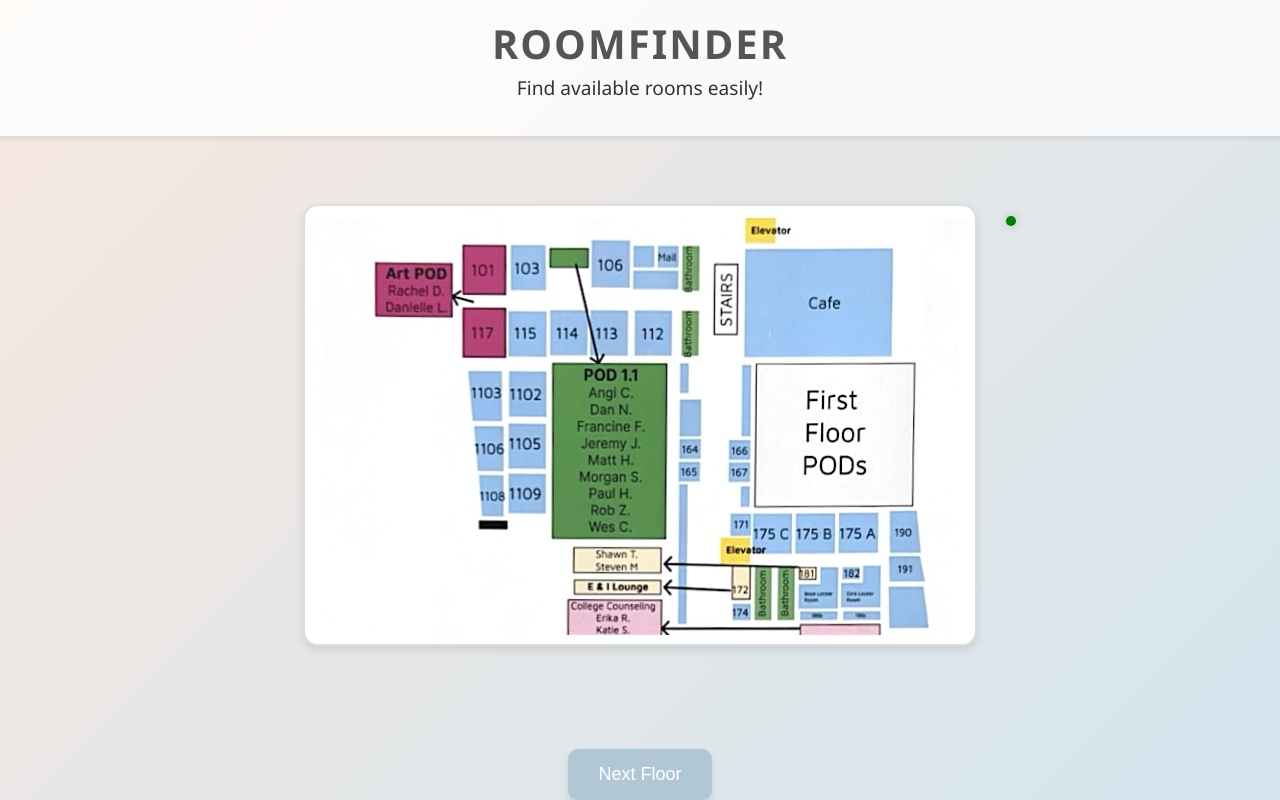
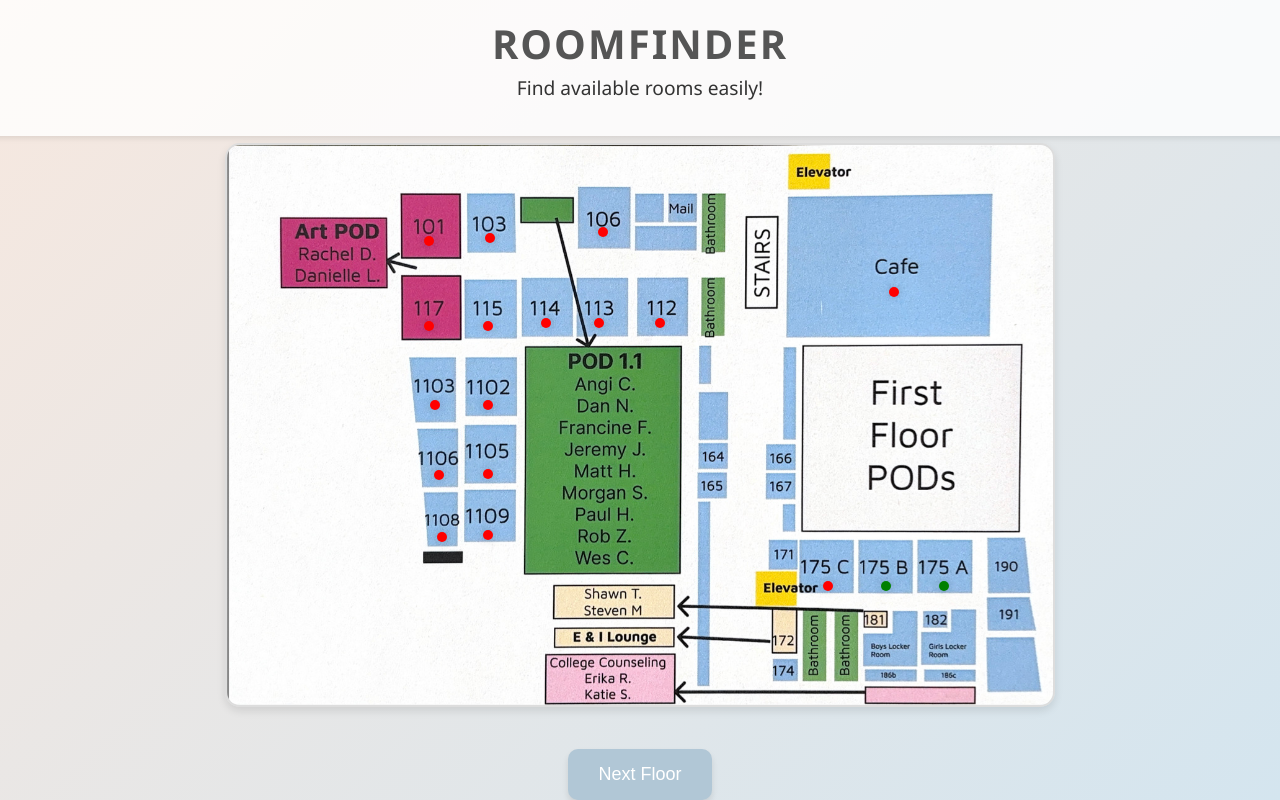
Before and after one commit to evan722/SWE-Project-RoomFinder, a Flask app: page / in a window 1280 px wide. Run offline with Flask 3, Linux system fonts and the light colour scheme.

Commit message:
new maps and added map 1 dots

```diff
--- a/static/script.js
+++ b/static/script.js
@@ -5,69 +5,107 @@ document.addEventListener('DOMContentLoaded', () => {
     const mapElement = document.getElementById('map');
     const nextMapButton = document.getElementById('next-map-btn');
     const mapContainer = document.querySelector('.map-container');
+    const dotElements = document.querySelectorAll('.dot');  // Select all dot elements
 
-    // Dot data: percentage positions relative to the map, color (0 = red, 1 = green), and mapIndex
-    const dots = [
-        { xPercent: 150, yPercent: 50, color: 1, mapIndex: 0 },  // Appears on map1
-        { xPercent: 30, yPercent: 40, color: 1, mapIndex: 1 },  // Appears on map2
-        { xPercent: 50, yPercent: 60, color: 0, mapIndex: 2 }   // Appears on map3
-    ];
-
-    // Function to create dot elements
-    function createDot(dot, index) {
-        const dotElement = document.createElement('div');
-        dotElement.classList.add('dot');
-        dotElement.style.position = 'absolute';
-        dotElement.style.width = '10px';
-        dotElement.style.height = '10px';
-        dotElement.style.borderRadius = '50%';
-        dotElement.style.boxShadow = '0 0 10px rgba(0, 0, 0, 0.2)';
-        dotElement.style.backgroundColor = dot.color === 0 ? 'red' : 'green';
-        dotElement.dataset.mapIndex = dot.mapIndex;  // Store which map this dot belongs to
-        dotElement.dataset.dotIndex = index;         // Store the index to reference in the dots array
-        dotElement.style.display = 'none';           // Hide initially
-        mapContainer.appendChild(dotElement);
-
-        return dotElement;
-    }
-
-    // Create dots and store references to them
-    const dotElements = dots.map((dot, index) => createDot(dot, index));
-
-    // Function to update dot positions based on map size and keep them centered
-    function updateDotPositions() {
-        const mapRect = mapElement.getBoundingClientRect();
-        dotElements.forEach((dotElement, index) => {
-            const dotData = dots[index];
-            if (parseInt(dotElement.dataset.mapIndex) === currentMapIndex) {
-                // Calculate position as percentage of map size
-                const xPosition = mapRect.width * (dotData.xPercent / 100);
-                const yPosition = mapRect.height * (dotData.yPercent / 100);
-
-                // Offset dot to ensure it stays centered (considering the dot's size)
-                const dotSize = parseInt(dotElement.style.width);  // Assuming the dot is a square
-                const xOffset = dotSize / 2;
-                const yOffset = dotSize / 2;
-
-                dotElement.style.left = `${xPosition - xOffset}px`;
-                dotElement.style.top = `${yPosition - yOffset}px`;
-                dotElement.style.display = 'block';  // Show if assigned to current map
+    // Function to update dot visibility based on current map
+    function updateDotVisibility() {
+        dotElements.forEach(dot => {
+            const mapIndex = parseInt(dot.dataset.mapIndex);
+            if (mapIndex === currentMapIndex) {
+                dot.style.display = 'block';  // Show dot if it's for the current map
             } else {
-                dotElement.style.display = 'none';   // Hide otherwise
+                dot.style.display = 'none';   // Hide dot if it's for another map
             }
         });
     }
 
-    // Switch map and update dot visibility and positions
+    // Switch map and update dot visibility
     nextMapButton.addEventListener('click', () => {
         currentMapIndex = (currentMapIndex + 1) % maps.length;
         mapElement.src = `/static/${maps[currentMapIndex]}`;
-        updateDotPositions();
+        updateDotVisibility();
     });
 
-    // Update dot positions initially and on window resize
-    window.addEventListener('resize', updateDotPositions);
+    // Initial update of dot visibility when the page loads
+    updateDotVisibility();
+});
 
-    // Initial update of dot positions when the page loads
-    updateDotPositions();
-});
+
+
+
+
+//dots var
+
+let RM101 = 0; // Initially green
+let RM103 = 0; // Initially green
+let RM106 = 0; // Initially red
+let RM117 = 0;
+let RM1103 = 0;
+let RM1106 = 0;
+let RM1108 = 0;
+let RM1109 = 0;
+let RM1105 = 0;
+let RM1102 = 0;
+let RM115 = 0;
+let RM114 = 0;
+let RM113 = 0;
+let RM112 = 0;
+let Cafe = 0;
+let C175 = 0;
+let B175 = 1;
+let A175 = 1;
+
+
+
+
+
+// Function to update dot colors
+function updateDotColors() {
+    // Access dots by their IDs
+    let dot1 = document.getElementById('dot1');
+    let dot2 = document.getElementById('dot2');
+    let dot3 = document.getElementById('dot3');
+    let dot4 = document.getElementById('dot4');
+    let dot5 = document.getElementById('dot5');
+    let dot6 = document.getElementById('dot6');
+    let dot7 = document.getElementById('dot7');
+    let dot8 = document.getElementById('dot8');
+    let dot9 = document.getElementById('dot9');
+    let dot10 = document.getElementById('dot10');
+    let dot11 = document.getElementById('dot11');
+    let dot12 = document.getElementById('dot12');
+    let dot13 = document.getElementById('dot13');
+    let dot14 = document.getElementById('dot14');
+    let dot15 = document.getElementById('dot15');
+    let dot16 = document.getElementById('dot16');
+    let dot17 = document.getElementById('dot17');
+    let dot18 = document.getElementById('dot18');
+
+
+
+
+    // Update the colors of the dots based on their individual variables
+    dot1.style.backgroundColor = RM101 === 1 ? 'green' : 'red';
+    dot2.style.backgroundColor = RM103 === 1 ? 'green' : 'red';
+    dot3.style.backgroundColor = RM106 === 1 ? 'green' : 'red';
+    dot4.style.backgroundColor = RM117 === 1 ? 'green' : 'red';
+    dot5.style.backgroundColor = RM1103 === 1 ? 'green' : 'red';
+    dot6.style.backgroundColor = RM1106 === 1 ? 'green' : 'red';
+    dot7.style.backgroundColor = RM1108 === 1 ? 'green' : 'red';
+    dot8.style.backgroundColor = RM1109 === 1 ? 'green' : 'red';
+    dot9.style.backgroundColor = RM1105 === 1 ? 'green' : 'red';
+    dot10.style.backgroundColor = RM1102 === 1 ? 'green' : 'red';
+    dot11.style.backgroundColor = RM115 === 1 ? 'green' : 'red';
+    dot12.style.backgroundColor = RM114 === 1 ? 'green' : 'red';
+    dot13.style.backgroundColor = RM113 === 1 ? 'green' : 'red';
+    dot14.style.backgroundColor = RM112 === 1 ? 'green' : 'red';
+    dot15.style.backgroundColor = Cafe === 1 ? 'green' : 'red';
+    dot16.style.backgroundColor = C175 === 1 ? 'green' : 'red';
+    dot17.style.backgroundColor = B175 === 1 ? 'green' : 'red';
+    dot18.style.backgroundColor = A175 === 1 ? 'green' : 'red';
+
+
+}
+
+// Call the function initially to set the colors when the page loads
+updateDotColors();
--- a/static/style.css
+++ b/static/style.css
@@ -1,3 +1,4 @@
+/* Body styles: layout, font, background, alignment */
 body {
     margin: 0;
     padding: 0;
@@ -5,32 +6,36 @@ body {
     background: linear-gradient(135deg, #f7e8df 0%, #d4e5ef 100%);
     display: flex;
     flex-direction: column;
-    align-items:center;
+    align-items: center;
     justify-content: flex-start;
     min-height: 100vh;
     text-align: center;
     color: #333;
 }
 
-
+/* Map container: flexbox alignment, spacing */
 .map-container {
-    display:flex; /*z*/
+    display: flex;
     justify-content: center;
     align-items: center;
     margin-top: 120px;
     flex-grow: 1;
+    position: relative;  /* Allows the dots to position relative to this container */
+    max-width: 100%;
+    flex-direction: column; /* Make the content inside stack */
 }
 
+/* Image styles: responsiveness, border, shadow */
 img {
     max-width: 100%;
     max-height: 70vh;
     border: 2px solid #ddd;
     border-radius: 15px;
     box-shadow: 0 4px 8px rgba(0, 0, 0, 0.1);
+    position: relative; /* Allows dots to stay inside map */
 }
 
-/* Test Dot */
-
+/* Dot styles: positioning, size, shadow */
 .dot {
     position: absolute;
     width: 10px;
@@ -39,27 +44,21 @@ img {
     box-shadow: 0 0 10px rgba(0, 0, 0, 0.2);
 }
 
-
+/* Status dot: default styles */
 #status-dot {
     width: 10px;
     height: 10px;
-    background-color: red; /* Default color if JavaScript fails */
-    border-radius: 50%; /* Makes the div a circle */
+    background-color: red;
+    border-radius: 50%;
     display: inline-block;
     box-shadow: 0 0 10px rgba(0, 0, 0, 0.2);
     margin-top: 20px;
     position: absolute;
-    bottom:100px;
-    left:100px;
+    bottom: 100px;
+    left: 100px;
 }
 
-
-
-
-
-
-
-/* Header styles */
+/* Header styles: background, fixed positioning, shadow */
 header {
     background-color: rgba(255, 255, 255, 0.8);
     padding: 1rem;
@@ -70,6 +69,7 @@ header {
     z-index: 900;
 }
 
+/* Header text: title and subtitle */
 header h1 {
     font-size: 2.5rem;
     margin: 0;
@@ -84,11 +84,7 @@ header p {
     margin-top: 0.2rem;
 }
 
-
-
-
-
-/* Button styles */
+/* Button styles: appearance, hover, focus */
 button {
     background-color: #b1c7d6;
     color: white;
@@ -110,7 +106,7 @@ button:focus {
     outline: none;
 }
 
-/* Footer styles */
+/* Footer styles: background, fixed positioning, shadow */
 footer {
     background-color: rgba(255, 255, 255, 0.8);
     padding: 1rem;
--- a/templates/index.html
+++ b/templates/index.html
@@ -8,7 +8,6 @@
 </head>
 <body>
 
-
     <header>
         <h1>RoomFinder</h1>
         <p>Find available rooms easily!</p>
@@ -16,12 +15,34 @@
 
     <div class="map-container">
         <img id="map" src="{{ url_for('static', filename='map1.jpg') }}" alt="Map 1">
+
+        <!-- Dot elements with IDs for each map -->
+        <div id="dot1" class="dot" data-map-index="0" style="left: 24%; top: 19%;"></div> <!-- Dot for map1 -->
+        <div id="dot2" class="dot" data-map-index="0" style="left: 31.3%; top: 18.5%;"></div> <!-- Dot for map2 -->
+        <div id="dot3" class="dot" data-map-index="0" style="left: 45%; top: 17.5%;"></div>
+        <div id="dot4" class="dot" data-map-index="0" style="left: 24%; top: 33%;"></div>
+        <div id="dot5" class="dot" data-map-index="0" style="left: 24.7%; top: 46%;"></div>
+        <div id="dot6" class="dot" data-map-index="0" style="left: 25.2%; top: 57.5%;"></div>
+        <div id="dot7" class="dot" data-map-index="0" style="left: 25.6%; top: 67.7%;"></div>
+        <div id="dot8" class="dot" data-map-index="0" style="left: 31.1%; top: 67.3%;"></div>
+        <div id="dot9" class="dot" data-map-index="0" style="left: 31.1%; top: 57.3%;"></div>
+        <div id="dot10" class="dot" data-map-index="0" style="left: 31.1%; top: 46%;"></div>
+        <div id="dot11" class="dot" data-map-index="0" style="left: 31.1%; top: 33%;"></div>
+        <div id="dot12" class="dot" data-map-index="0" style="left: 38.1%; top: 32.5%;"></div>
+        <div id="dot13" class="dot" data-map-index="0" style="left: 44.5%; top: 32.5%;"></div>
+        <div id="dot14" class="dot" data-map-index="0" style="left: 51.8%; top: 32.5%;"></div>
+        <div id="dot15" class="dot" data-map-index="0" style="left: 80%; top: 27.5%;"></div>
+        <div id="dot16" class="dot" data-map-index="0" style="left: 72%; top: 75.7%;"></div>
+        <div id="dot17" class="dot" data-map-index="0" style="left: 79%; top: 75.7%;"></div>
+        <div id="dot18" class="dot" data-map-index="0" style="left: 86%; top: 75.7%;"></div>
+
+
+
     </div>
 
     <button id="next-map-btn">Next Floor</button>
 
-
-
+    <!-- Link to the external JavaScript file -->
     <script src="{{ url_for('static', filename='script.js') }}"></script>
 </body>
 </html>
```
Also changed, not shown: README.md, static/map1.jpg, static/map2.jpg, static/map3.jpg.
